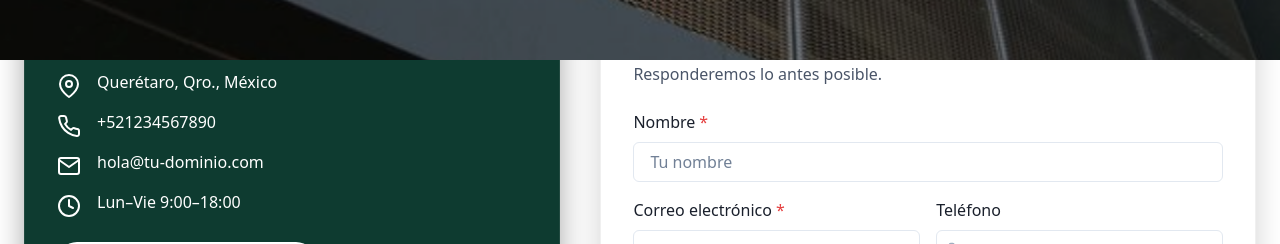
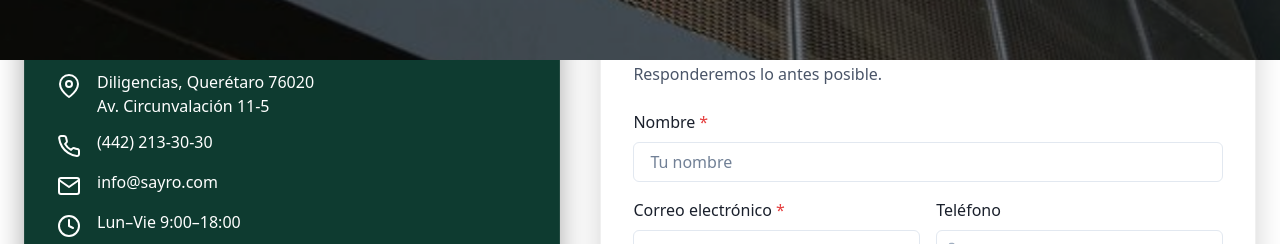
Before and after one commit to Sayrocode/SayroWeb, a Next.js app: page /contacto in a window 1280 px wide. Shown: the part 420-664 px from the top of the page. Built offline with nearby package versions, Linux system fonts and the light colour scheme; no server answers.

Commit message:
Add files via upload

```diff
--- a/components/PropertyContactPanel.tsx
+++ b/components/PropertyContactPanel.tsx
@@ -46,6 +46,7 @@ export default function PropertyContactPanel({ propertyTitle, propertyId }: Prop
     setSubmitting(true);
     try {
       const payload: any = {
+        source: 'website',
         name,
         phone,
         email,
--- a/components/admin/EgoSection.tsx
+++ b/components/admin/EgoSection.tsx
@@ -175,6 +175,11 @@ export default function EgoSection({ q, visible, onTotal }: Props) {
               </SimpleGrid>
             </Box>
           )}
+          {!egoEnd && !egoLoading && !pendingMore && (
+            <Box textAlign='center' mt={6}>
+              <Button onClick={() => setEgoSize(egoSize + 1)} variant='outline'>Cargar más</Button>
+            </Box>
+          )}
         </>
       )}
     </>
--- a/pages/contacto.tsx
+++ b/pages/contacto.tsx
@@ -29,15 +29,17 @@ import { keyframes } from "@emotion/react";
 import { FiMail, FiPhone, FiMapPin, FiClock, FiArrowRight } from "react-icons/fi";
 import { FaWhatsapp, FaFacebook, FaInstagram } from "react-icons/fa";
 import Layout from "components/Layout";
-import { WA_PHONE, CONTACT_EMAIL, waHref } from "../lib/site";
+import { waHref } from "../lib/site";
 
 const GREEN = "#0E3B30";
 const GREEN_DARK = "#0B2B23";
 
-// ✅ Ajusta tus datos
-const WHATSAPP_NUMBER = WA_PHONE; // centralizado
-const EMAIL_TO = CONTACT_EMAIL;
-const ADDRESS = "Querétaro, Qro., México";
+// Datos de contacto (display/links)
+const PHONE_DISPLAY = "(442) 213-30-30";
+const PHONE_DIGITS = "524422133030"; // tel:/WhatsApp con código de país
+const EMAIL_TO = "info@sayro.com";
+const ADDRESS_LINE1 = "Diligencias, Querétaro 76020";
+const ADDRESS_LINE2 = "Av. Circunvalación 11-5";
 const HOURS = "Lun–Vie 9:00–18:00";
 
 /* ========= Animación igual que /servicios ========= */
@@ -111,20 +113,25 @@ export default function ContactoPage() {
     setLoading(true);
     try {
       const fd = new FormData(e.currentTarget);
-      // TODO: envía a tu endpoint real
-      await new Promise((r) => setTimeout(r, 700));
-      toast({
-        title: "Mensaje enviado",
-        description: "Gracias por escribirnos. Te contactaremos pronto.",
-        status: "success",
+      const payload = {
+        source: 'website',
+        name: String(fd.get('nombre') || ''),
+        email: String(fd.get('email') || ''),
+        phone: String(fd.get('telefono') || ''),
+        message: String(fd.get('mensaje') || ''),
+        pagePath: '/contacto',
+      };
+      const qs = typeof window !== 'undefined' ? (window.location.search || '') : '';
+      const r = await fetch(`/api/leads${qs}`, {
+        method: 'POST',
+        headers: { 'Content-Type': 'application/json', 'x-pathname': '/contacto' },
+        body: JSON.stringify(payload),
       });
+      if (!r.ok) throw new Error(`HTTP ${r.status}`);
+      toast({ title: 'Mensaje enviado', description: 'Gracias por escribirnos. Te contactaremos pronto.', status: 'success' });
       e.currentTarget.reset();
     } catch (err: any) {
-      toast({
-        title: "No se pudo enviar",
-        description: err?.message || "Inténtalo nuevamente.",
-        status: "error",
-      });
+      toast({ title: 'No se pudo enviar', description: err?.message || 'Inténtalo nuevamente.', status: 'error' });
     } finally {
       setLoading(false);
     }
@@ -164,12 +171,15 @@ export default function ContactoPage() {
 
                 <HStack align="flex-start" spacing={4} mb={3}>
                   <Icon as={FiMapPin} mt="1" boxSize={{ base: 5, md: 6 }} />
-                  <Text wordBreak="break-word">{ADDRESS}</Text>
+                  <Box>
+                    <Text wordBreak="break-word">{ADDRESS_LINE1}</Text>
+                    <Text wordBreak="break-word">{ADDRESS_LINE2}</Text>
+                  </Box>
                 </HStack>
                 <HStack align="flex-start" spacing={4} mb={3}>
                   <Icon as={FiPhone} mt="1" boxSize={{ base: 5, md: 6 }} />
-                  <Link href={`tel:+${WHATSAPP_NUMBER}`} _hover={{ textDecoration: "underline" }} wordBreak="break-word">
-                    +{WHATSAPP_NUMBER}
+                  <Link href={`tel:+${PHONE_DIGITS}`} _hover={{ textDecoration: "underline" }} wordBreak="break-word">
+                    {PHONE_DISPLAY}
                   </Link>
                 </HStack>
                 <HStack align="flex-start" spacing={4} mb={3}>
```
Also changed, not shown: pages/propiedades/index.tsx (+24 -2 lines).
